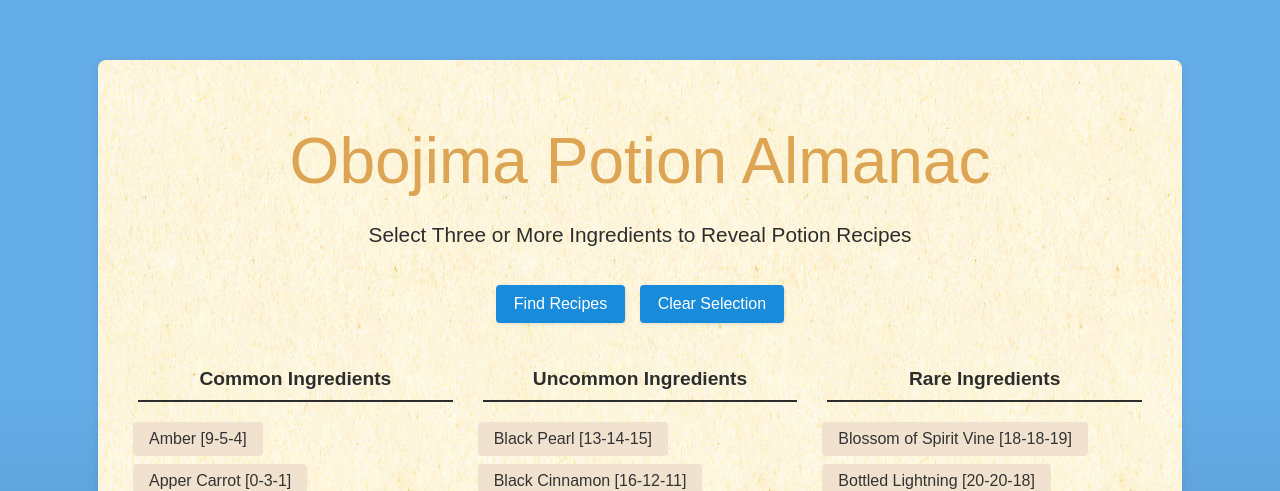
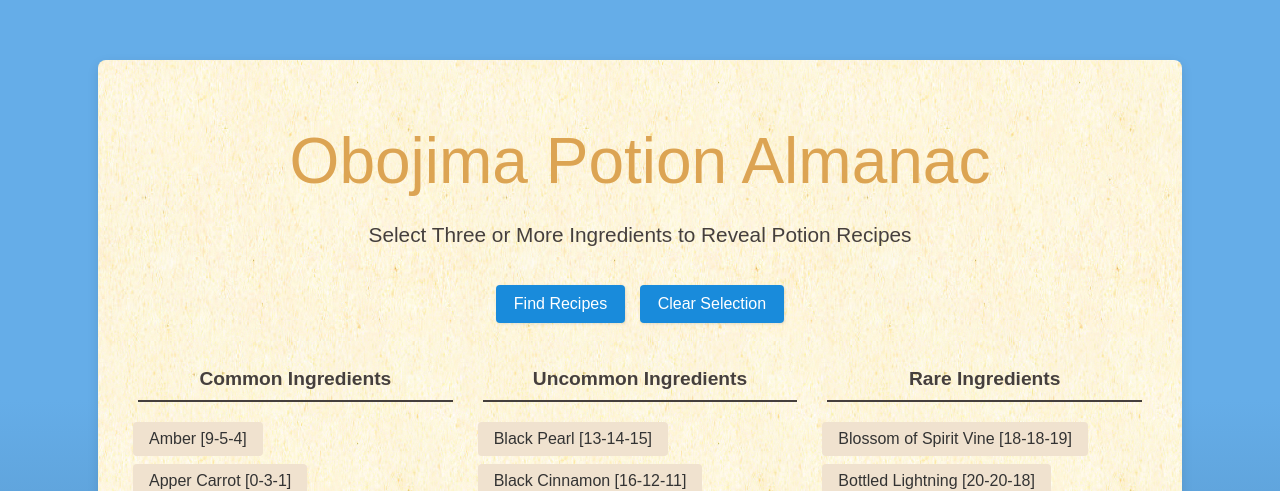
Before and after one commit to billhanscom/ObojimaPotionAlmanac, a Flask app: page / in a window 1280 px wide. Shown: the top 491 px of the page. Run offline with Flask 3, Linux system fonts and the light colour scheme; some web fonts are replaced.

Commit message:
Add files via upload

```diff
--- a/static/style.css
+++ b/static/style.css
@@ -2,7 +2,7 @@ body {
 	background: linear-gradient(0deg, #508ab9 0%, #65ade8 50%, #65ade8 100%);
 	background-attachment: fixed;
 	background-size: cover;
-	color:#2d2d2d;
+	color:#453f3d;
 	font-family:"rogliano",sans-serif;
 	margin:0;
 	padding:0
@@ -34,7 +34,7 @@ h1 { /* Main heading */
 	white-space: normal
 }
 h2 { /* Subhead */
-	color:#2d2d2d;
+	color:#453f3d;
 	font-family:"rogliano",sans-serif;
 	font-size:1.3em;
 	font-style:normal;
@@ -45,8 +45,8 @@ h2 { /* Subhead */
 }
 h3 { /* Column headers */
 	font-family:"rogliano",sans-serif;
-	color:#2d2d2d;
-	border-bottom:2px solid #2d2d2d;
+	color:#453f3d;
+	border-bottom:2px solid #453f3d;
 	font-size:1.2em;
 	font-weight:700;
 	margin-top: 10px;
@@ -61,7 +61,7 @@ h4, .potion-header {
 	margin-bottom:5px
 }
 h5 {
-	color:#2d2d2d;
+	color:#453f3d;
 	font-size:1em;
 	font-weight:700;
     margin-top:10px;
@@ -97,15 +97,15 @@ h5 {
 	transition:background-color .1s ease
 }
 .ingredient-button.selected.common {
-	background-color:#b8c8a3;
+	background-color:#c6d3b5;
 	color:#333
 }
 .ingredient-button.selected.uncommon {
-	background-color:#f2d69a;
+	background-color:#f4deae;
 	color:#333
 }
 .ingredient-button.selected.rare {
-	background-color:#e39b9b;
+	background-color:#e8afaf;
 	color:#333
 }
 .button-group {
```
